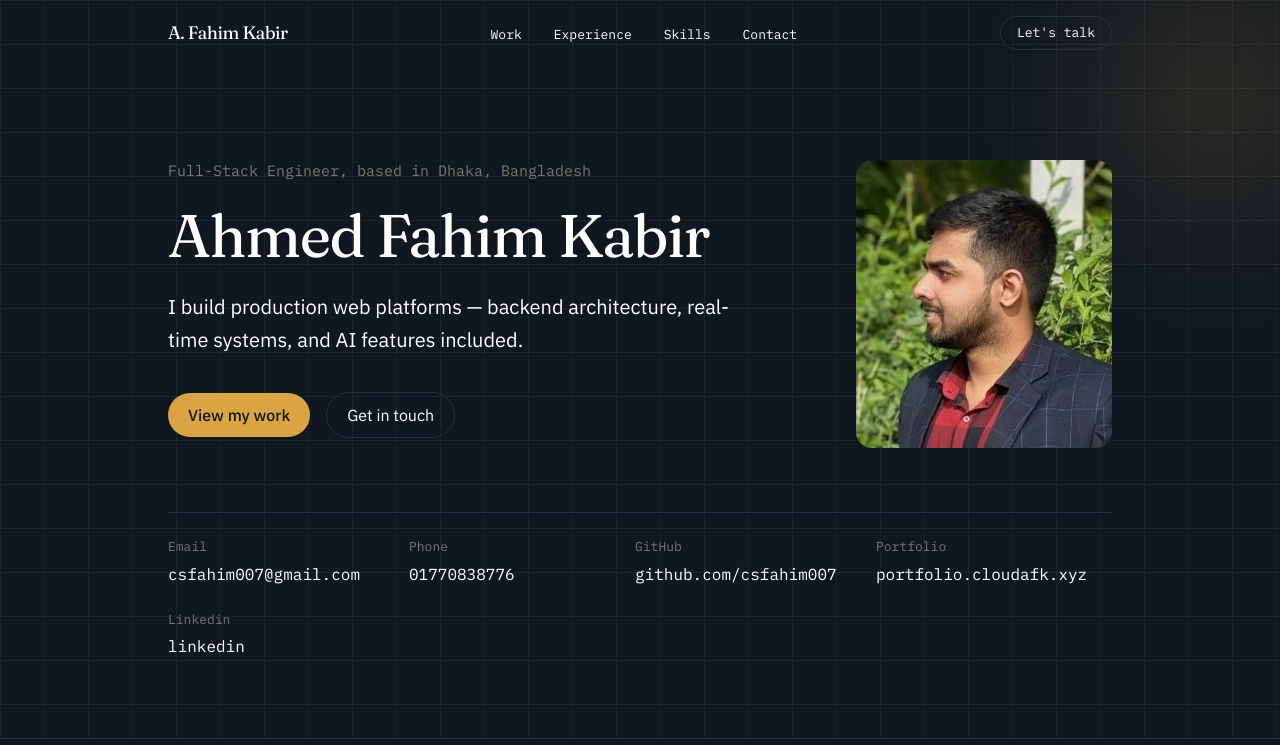
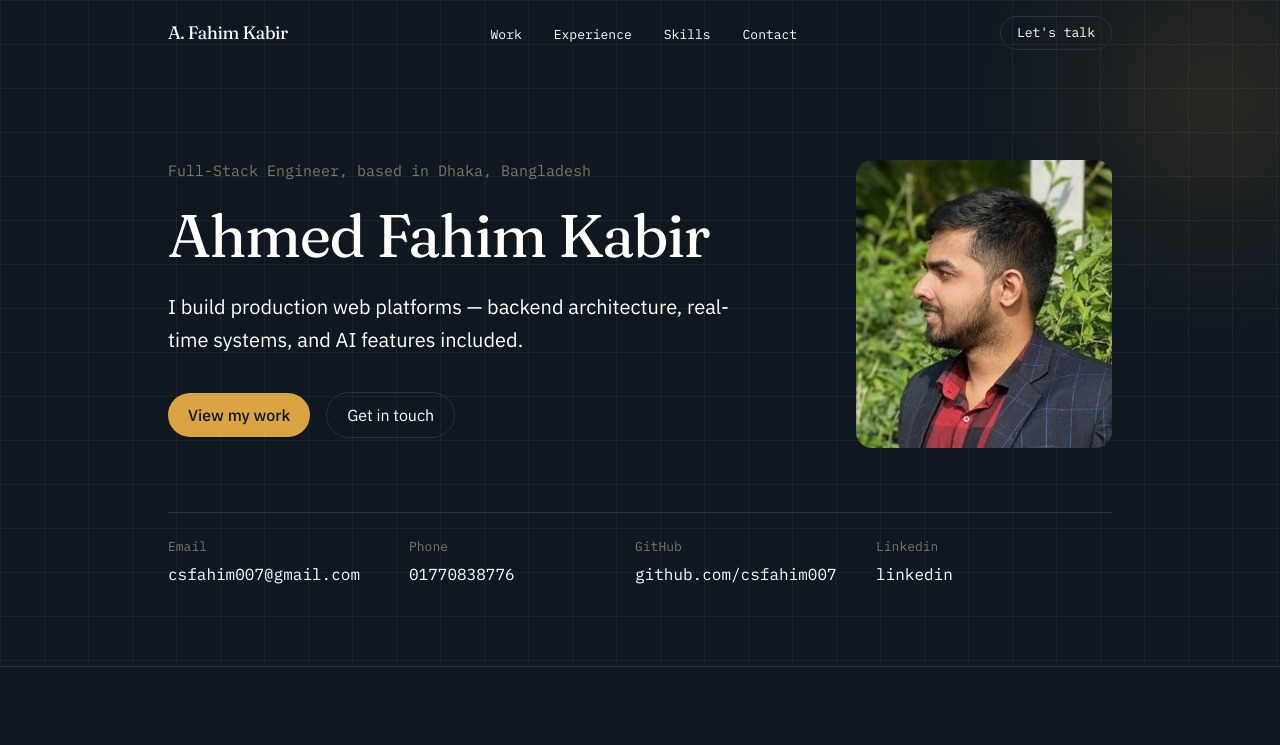
Before and after one commit to csfahim007/Profile, a React (Vite) app: page / in a window 1280 px wide. Shown: the top 745 px of the page. Built offline with nearby package versions, Linux system fonts and the light colour scheme.

Commit message:
contact updated

```diff
--- a/src/components/Contact.jsx
+++ b/src/components/Contact.jsx
@@ -21,16 +21,21 @@ export default function Contact() {
           >
             {profile.phone}
           </a>
+          <a
+            href={`tel:${profile.github}`}
+            className="inline-flex items-center rounded-full border border-ink-line px-6 py-3 text-paper transition-colors hover:border-accent hover:text-accent"
+          >
+            github
+          </a>
+          <a
+            href={`tel:${profile.linkedin}`}
+            className="inline-flex items-center rounded-full border border-ink-line px-6 py-3 text-paper transition-colors hover:border-accent hover:text-accent"
+          >
+            linkedin
+          </a>
         </div>
 
-        <div className="mt-10 flex flex-wrap gap-x-8 gap-y-2 font-mono text-[13px] text-paper-dim">
-          <a href={profile.github} target="_blank" rel="noreferrer" className="hover:text-accent">
-            {profile.githubLabel}
-          </a>
-          <a href={profile.portfolio} target="_blank" rel="noreferrer" className="hover:text-accent">
-            {profile.portfolioLabel}
-          </a>
-        </div>
+
 
 
       <div className="mt-10 flex flex-wrap gap-x-8 gap-y-2 font-mono text-[13px] text-paper-dim">
--- a/src/components/Hero.jsx
+++ b/src/components/Hero.jsx
@@ -94,21 +94,7 @@ export default function Hero() {
             </dd>
           </div>
 
-          {/* Portfolio */}
-          <div>
-            <dt className="text-paper-faint">Portfolio</dt>
 
-            <dd className="mt-[5px] whitespace-nowrap text-[16px] text-paper-bright">
-              <a
-                href="https://portfolio.cloudafk.xyz"
-                target="_blank"
-                rel="noreferrer"
-                className="hover:text-accent"
-              >
-                portfolio.cloudafk.xyz
-              </a>
-            </dd>
-          </div>
           <div>
             <dt className="text-paper-faint">Linkedin</dt>
 
```
